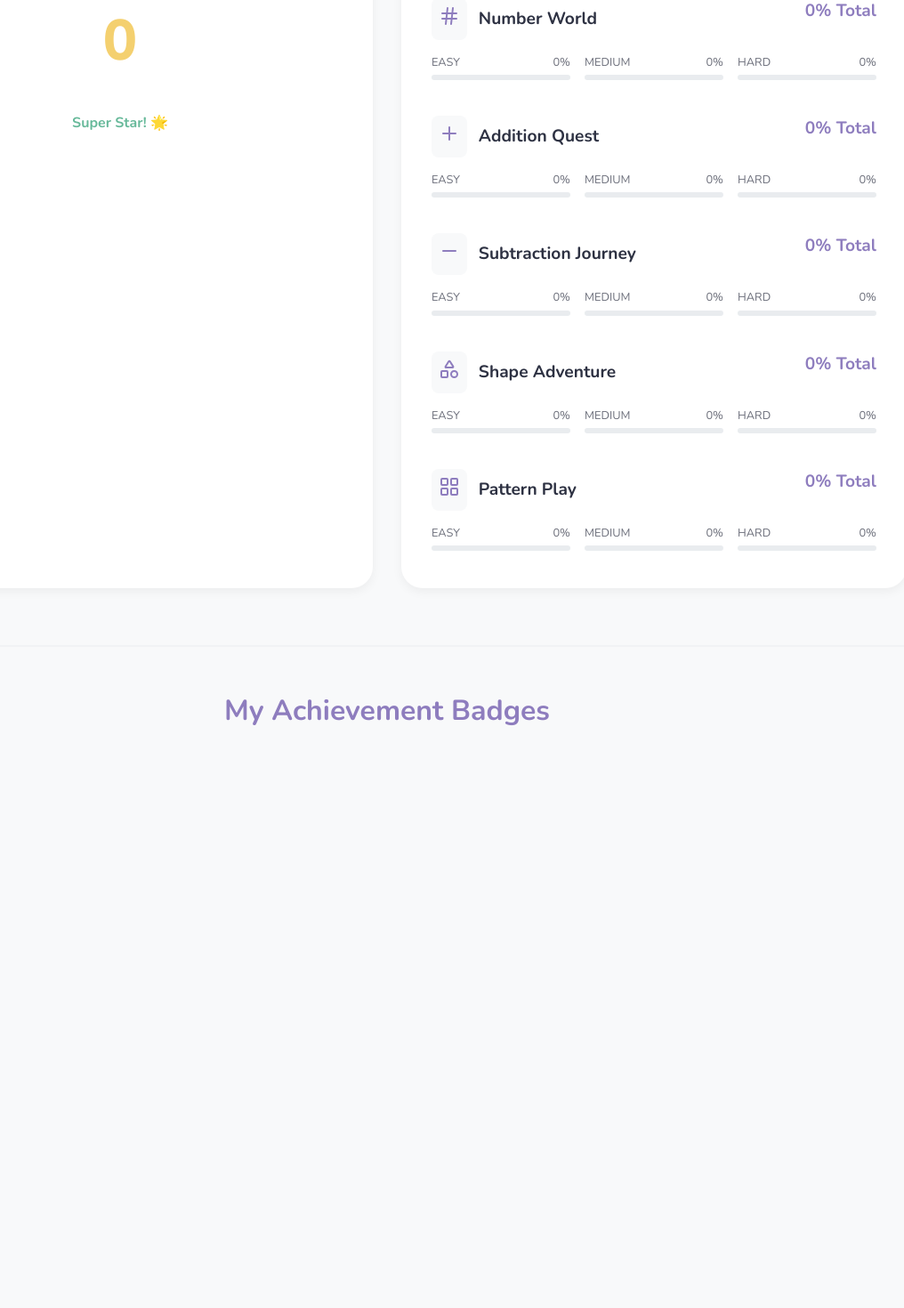
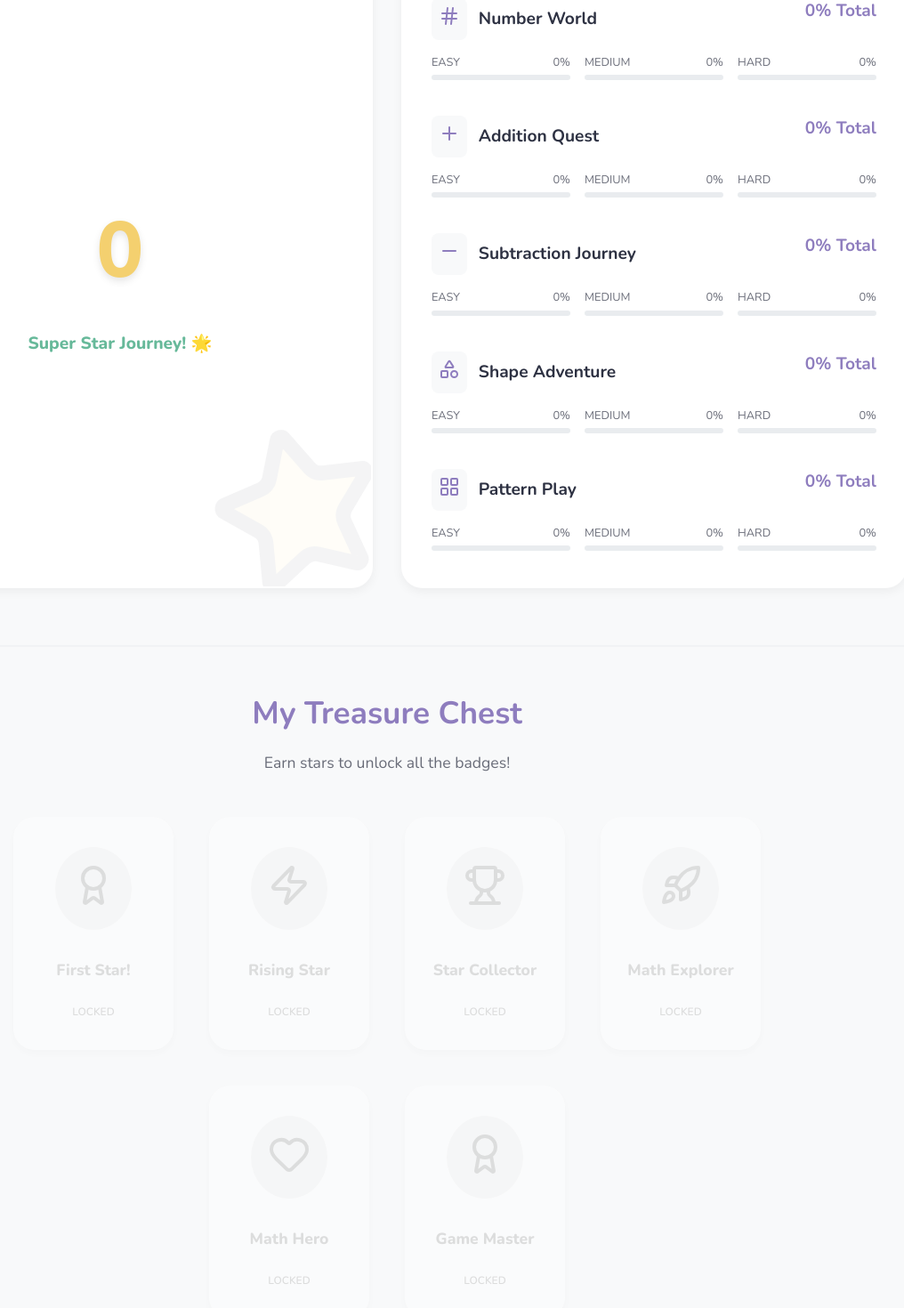
Before and after one commit to Radha-Krishna-19/Full-Stack-LAB2, a React (Vite) app: page /progress in a window 1280 px wide. Shown: the part 500-1970 px from the top of the page at 89% size, without its empty margins (205-1221 px from the left). Before the commit the page ends 1395 px from the top, so only its background shows below. Built offline with nearby package versions, Linux system fonts and the light colour scheme.

Commit message:
UI Refinement: Polished Achievement Wall, added locked/unlocked badge system, and enhanced stars card visibility

```diff
--- a/src/pages/MyProgress.jsx
+++ b/src/pages/MyProgress.jsx
@@ -1,7 +1,7 @@
 import React from 'react';
 import { motion } from 'framer-motion';
 import { useGame } from '../context/GameContext';
-import { Star, Trophy, Target, Award, Hash, Plus, Minus, Shapes, LayoutGrid } from 'lucide-react';
+import { Star, Trophy, Target, Award, Hash, Plus, Minus, Shapes, LayoutGrid, Rocket, Zap, Heart } from 'lucide-react';
 
 const MyProgress = () => {
     const { gameState } = useGame();
@@ -21,6 +21,15 @@ const MyProgress = () => {
         shapeAdventure: 'Shape Adventure',
         patternPlay: 'Pattern Play'
     };
+
+    const badgesList = [
+        { id: 'first', label: 'First Star!', icon: Award, color: 'var(--color-primary)', requirement: gameState.stars > 0 },
+        { id: 'rising', label: 'Rising Star', icon: Zap, color: 'var(--color-accent)', requirement: gameState.stars >= 20 },
+        { id: 'collector', label: 'Star Collector', icon: Trophy, color: 'var(--color-secondary)', requirement: gameState.stars >= 50 },
+        { id: 'explorer', label: 'Math Explorer', icon: Rocket, color: 'var(--color-primary)', requirement: gameState.stars >= 100 },
+        { id: 'hero', label: 'Math Hero', icon: Heart, color: '#ef6461', requirement: gameState.stars >= 250 },
+        { id: 'master', label: 'Game Master', icon: Award, color: 'var(--color-success)', requirement: Object.values(gameState.progress).some(lvls => Object.values(lvls).some(v => v === 100)) },
+    ];
 
     return (
         <motion.div
@@ -52,17 +61,35 @@ const MyProgress = () => {
 
             <div style={{ display: 'grid', gridTemplateColumns: 'repeat(auto-fit, minmax(300px, 1fr))', gap: '2rem' }}>
                 {/* Stats Grid */}
-                <section className="game-card" style={{ padding: '2rem' }}>
-                    <div style={{ display: 'flex', alignItems: 'center', gap: '1rem', marginBottom: '2rem' }}>
+                <section className="game-card" style={{ padding: '2rem', minHeight: '300px', position: 'relative', overflow: 'hidden' }}>
+                    <div style={{
+                        position: 'absolute',
+                        right: '-20px',
+                        bottom: '-20px',
+                        opacity: 0.05,
+                        transform: 'rotate(-15deg)'
+                    }}>
+                        <Star size={200} fill="var(--color-secondary)" />
+                    </div>
+
+                    <div style={{ display: 'flex', alignItems: 'center', gap: '1rem', marginBottom: '2rem', zIndex: 1, width: '100%', justifyContent: 'center' }}>
                         <Star fill="var(--color-secondary)" color="var(--color-secondary)" size={32} />
                         <h3 style={{ fontSize: '1.8rem' }}>Total Stars</h3>
                     </div>
-                    <div style={{ fontSize: '4rem', fontWeight: '900', color: 'var(--color-secondary)' }}>
+
+                    <div style={{ flex: 1, display: 'flex', flexDirection: 'column', justifyContent: 'center', alignItems: 'center', zIndex: 1 }}>
+                        <motion.div
+                            key={gameState.stars}
+                            initial={{ scale: 0.5, opacity: 0 }}
+                            animate={{ scale: 1, opacity: 1 }}
+                            style={{ fontSize: '5.5rem', fontWeight: '900', color: 'var(--color-secondary)', textShadow: '0 4px 8px rgba(0,0,0,0.1)' }}
+                        >
                             {gameState.stars}
+                        </motion.div>
+                        <p style={{ marginTop: '1rem', fontWeight: '800', fontSize: '1.2rem', color: 'var(--color-success)', background: 'var(--color-success)11', padding: '0.5rem 1.5rem', borderRadius: 'var(--radius-full)' }}>
+                            Super Star Journey! 🌟
+                        </p>
                     </div>
-                    <p style={{ marginTop: '1rem', fontWeight: '700', color: 'var(--color-success)' }}>
-                        Super Star! 🌟
-                    </p>
                 </section>
 
                 {/* Progress Grid */}
@@ -118,44 +145,59 @@ const MyProgress = () => {
             </div>
 
             <section style={{ marginTop: '4rem', borderTop: '2px solid #f1f3f5', paddingTop: '3rem' }}>
-                <h3 style={{ fontSize: '2rem', textAlign: 'center', marginBottom: '2.5rem', color: 'var(--color-primary)' }}>My Achievement Badges</h3>
-                <div style={{ display: 'flex', justifyContent: 'center', gap: '2rem', flexWrap: 'wrap' }}>
-                    {gameState.stars > 0 && (
+                <h3 style={{ fontSize: '2.2rem', textAlign: 'center', marginBottom: '1rem', color: 'var(--color-primary)' }}>My Treasure Chest</h3>
+                <p style={{ textAlign: 'center', marginBottom: '3rem', opacity: 0.7, fontSize: '1.1rem' }}>Earn stars to unlock all the badges!</p>
+
+                <div style={{
+                    display: 'flex',
+                    justifyContent: 'center',
+                    gap: '2.5rem',
+                    flexWrap: 'wrap',
+                    maxWidth: '1000px',
+                    margin: '0 auto'
+                }}>
+                    {badgesList.map((badge) => {
+                        const Icon = badge.icon;
+                        const isUnlocked = badge.requirement;
+
+                        return (
                             <motion.div
-                            whileHover={{ scale: 1.05 }}
+                                key={badge.id}
+                                whileHover={isUnlocked ? { scale: 1.05, rotate: [0, -5, 5, 0] } : {}}
                                 className="game-card"
-                            style={{ width: '160px', padding: '1.5rem' }}
+                                style={{
+                                    width: '180px',
+                                    padding: '2rem 1.5rem',
+                                    filter: isUnlocked ? 'none' : 'grayscale(100%)',
+                                    opacity: isUnlocked ? 1 : 0.4,
+                                    border: isUnlocked ? `2px solid ${badge.color}44` : '2px solid transparent',
+                                    position: 'relative'
+                                }}
                             >
-                            <div style={{ background: 'var(--color-primary)22', padding: '1rem', borderRadius: '50%', marginBottom: '1rem' }}>
-                                <Award size={48} color="var(--color-primary)" />
+                                <div style={{
+                                    background: isUnlocked ? `${badge.color}22` : '#f1f3f5',
+                                    padding: '1.2rem',
+                                    borderRadius: '50%',
+                                    marginBottom: '1rem',
+                                    transition: 'all 0.3s'
+                                }}>
+                                    <Icon size={48} color={isUnlocked ? badge.color : '#adb5bd'} />
                                 </div>
-                            <span style={{ fontSize: '1rem', fontWeight: '800' }}>First Star!</span>
+                                <span style={{
+                                    fontSize: '1.1rem',
+                                    fontWeight: '800',
+                                    color: isUnlocked ? 'var(--color-text)' : '#adb5bd'
+                                }}>
+                                    {badge.label}
+                                </span>
+                                {!isUnlocked && (
+                                    <div style={{ fontSize: '0.75rem', marginTop: '0.5rem', color: '#adb5bd', fontWeight: '600' }}>
+                                        LOCKED
+                                    </div>
+                                )}
                             </motion.div>
-                    )}
-                    {gameState.stars >= 50 && (
-                        <motion.div
-                            whileHover={{ scale: 1.05 }}
-                            className="game-card"
-                            style={{ width: '160px', padding: '1.5rem' }}
-                        >
-                            <div style={{ background: 'var(--color-secondary)22', padding: '1rem', borderRadius: '50%', marginBottom: '1rem' }}>
-                                <Trophy size={48} color="var(--color-secondary)" />
-                            </div>
-                            <span style={{ fontSize: '1rem', fontWeight: '800' }}>Star Collector</span>
-                        </motion.div>
-                    )}
-                    {Object.values(gameState.progress).some(lvls => Object.values(lvls).some(v => v === 100)) && (
-                        <motion.div
-                            whileHover={{ scale: 1.05 }}
-                            className="game-card"
-                            style={{ width: '160px', padding: '1.5rem' }}
-                        >
-                            <div style={{ background: 'var(--color-success)22', padding: '1rem', borderRadius: '50%', marginBottom: '1rem' }}>
-                                <Award size={48} color="var(--color-success)" />
-                            </div>
-                            <span style={{ fontSize: '1rem', fontWeight: '800' }}>Game Master</span>
-                        </motion.div>
-                    )}
+                        );
+                    })}
                 </div>
             </section>
         </motion.div>
```
Lines whose indentation alone changed are shown as unchanged.
